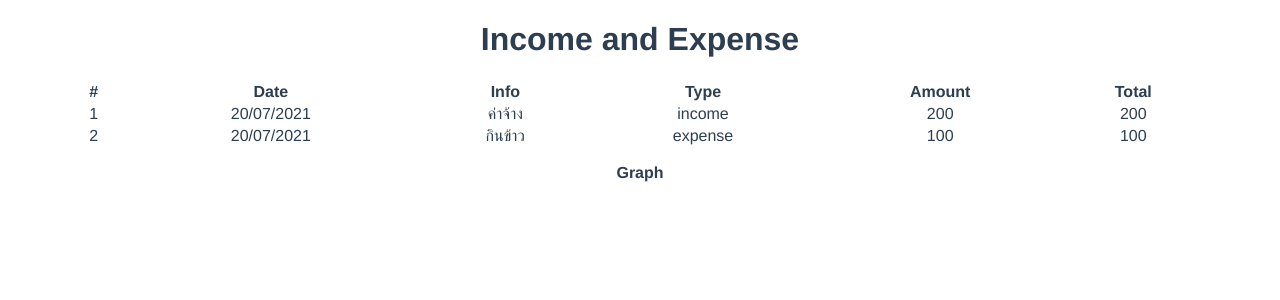
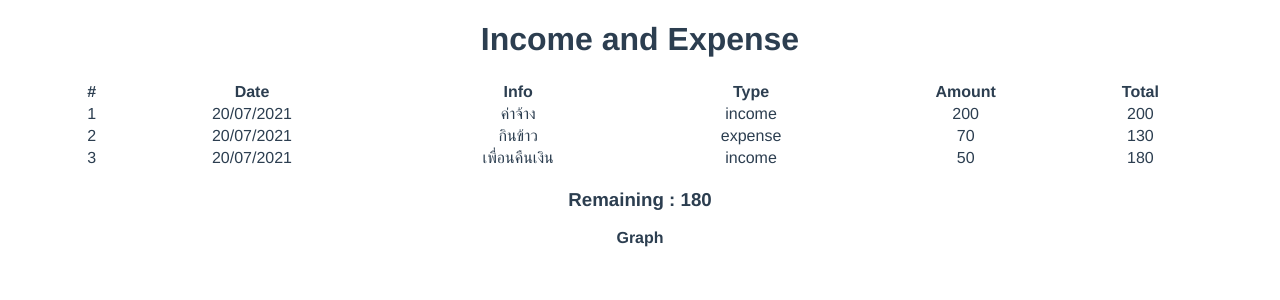
Before and after one commit to KT-BooM/vue-income-expense, a Vue app: page / in a window 1280 px wide. Shown: the top 300 px of the page. Built offline with nearby package versions, Linux system fonts and the light colour scheme.

Commit message:
add function to compute total & change name to table

```diff
--- a/src/components/IncomeExpenseTable.vue
+++ b/src/components/IncomeExpenseTable.vue
@@ -12,17 +12,21 @@
         </tr>
       </thead>
       <tbody>
+
         <tr v-for="(record, index) in records" :key="index">
           <td>{{index+1}}</td>
           <td>{{record.date}}</td>
           <td>{{record.info}}</td>
           <td>{{record.type}}</td>
           <td>{{record.amount}}</td>
-          <td>{{record.total}}</td>
+          <td>{{computeTotal[index]}}</td>
         </tr>
       </tbody>
     </table>
+    <div class="total">
+      <h3>Remaining : {{computeTotal[computeTotal.length-1]}}</h3>
 
+    </div>
   </div>
 </template>
 
@@ -33,6 +37,7 @@ export default {
   data() {
     return {
       records:[],
+      total: 0
     }
   },
   created() {
@@ -42,13 +47,20 @@ export default {
     fetchRecord() {
       RecordStore.dispatch('fetchRecord')
       this.records = RecordStore.getters.records
+    }
+  },
+  computed: {
+    computeTotal() {
+      return this.records.map((record) => {
+        if(record.type === 'income')
+          return this.total += parseInt(record.amount)
+        if(record.type === 'expense')
+          return this.total -= parseInt(record.amount)
+        // console.log(this.total);
+      })
+    }
+  }
 
-    },
-
-
-
-
-  }
 };
 </script>
 
--- a/src/store/record.js
+++ b/src/store/record.js
@@ -40,14 +40,21 @@ export default new Vuex.Store({
                 info: "ค่าจ้าง",
                 type: "income",
                 amount: 200,
-                total: 200
+
               },
               {
                 date: "20/07/2021",
                 info: "กินข้าว",
                 type: "expense",
-                amount: 100,
-                total: 100
+                amount: 70,
+
+              },
+              {
+                date: "20/07/2021",
+                info: "เพื่อนคืนเงิน",
+                type: "income",
+                amount: 50,
+
               },
             ],
           }
```
